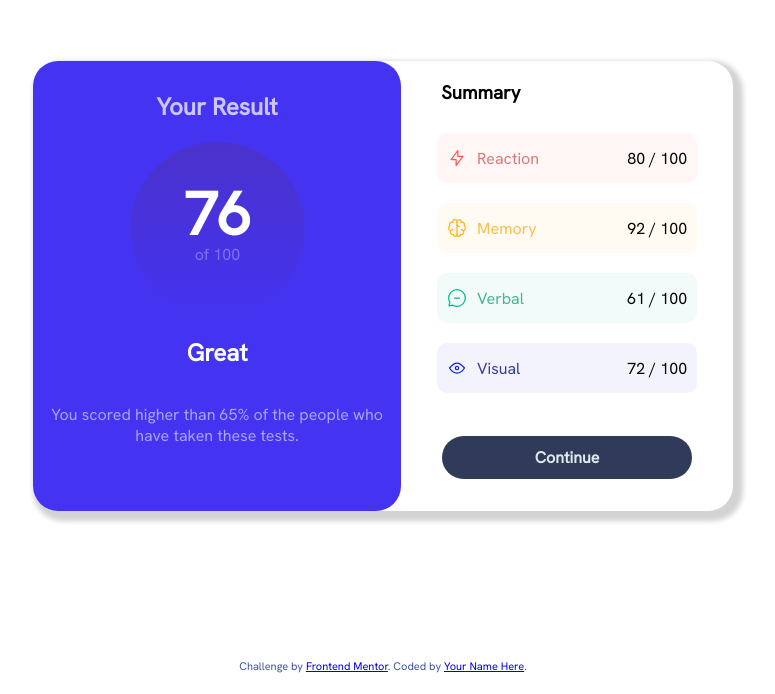
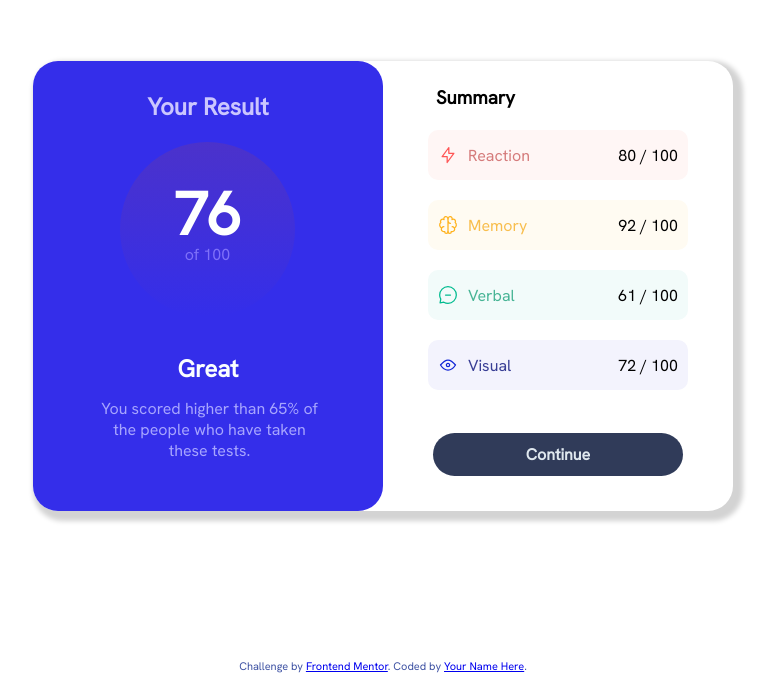
Before and after one commit to MSperanza3/frontend-results-summary, a plain HTML site: page index.html in a window 1280 px wide. Shown: the part 122-816 px from the top of the page, without its empty margins (257-1032 px from the left). Drawn offline with Linux system fonts and the light colour scheme.

Commit message:
did finishing touched on widths and heights.

```diff
--- a/css/style.css
+++ b/css/style.css
@@ -18,11 +18,13 @@ body {
     display: flex;
     flex-direction: row;
 }
+
 .results {
     border-color: blue;
-    background-color: #4433F1;
+    background-color: #342EEA;
     border-radius: 25px;
-    height: 450px;
+    height: 100%;
+    width: 70%;
 }
 
 .attribution {
@@ -31,6 +33,7 @@ body {
     display: block;
     position: absolute; bottom: 5px;
 }
+
 .grade-circle {
     display: flex;
     align-items: center;
@@ -38,49 +41,53 @@ body {
     position: relative;
     height: 175px;
     width: 175px;
-    margin-left: 97px;
+    margin-left: 87px;
 }
-
 .grade-circle span {
     text-align: center;
     position: absolute;
 }
-
+.grade-circle::before {
+     content: "";
+     position: absolute;
+     top: 0;
+     left: 0;
+     width: 100%;
+     height: 100%;
+     background: linear-gradient(to top, rgba(75, 50, 203, 0), #4B32CB);
+     border-radius: 50%;
+ }
 .grade {
     font-size: 60px;
     color: #FEFFFF;
     margin-top: -31px;
     font-weight: bolder;
 }
-
 .of {
     color: #7F71F9;
     margin-top: 50px;
 }
+
 h2 {
     color: #FAFEFF;
     font-weight: bold;
+    display: inline-flex;
+    height: 3px;
 }
 .description {
     color: #A7A5FE;
     display: inline-flex;
     align-items: center;
     justify-content: center;
+    padding-left: 59px;
+    padding-right: 56px;
 }
 
-.grade-circle::before {
-    content: "";
-    position: absolute;
-    top: 0;
-    left: 0;
-    width: 100%;
-    height: 100%;
-    background: linear-gradient(to top, rgba(75, 50, 203, 0), #4B32CB);
-    border-radius: 50%;
+
+.summary {
+    width: 70%;
 }
-.summary {
-    width: 450px;
-}
+
 .reaction{
     display: inline-flex;
     justify-content: space-between;
@@ -161,6 +168,7 @@ h2 {
 .memory img {
     margin-right: 10px;
 }
+
 .h1results {
     color: #CBC6FE;
     margin-top: 30px;
@@ -180,9 +188,14 @@ h2 {
     font-size: 16px;
 }
 h3 {
-    text-align: start;
-    margin-left: 40px;
+    /*text-align: start;*/
+    /*margin-left: 40px;*/
+    display: inline-flex;
+    margin-right: 165px;
+    margin-bottom: 10px;
+    margin-top: 24px;
 }
+
 .visual-num {
     display: inline-block;
 }
```
